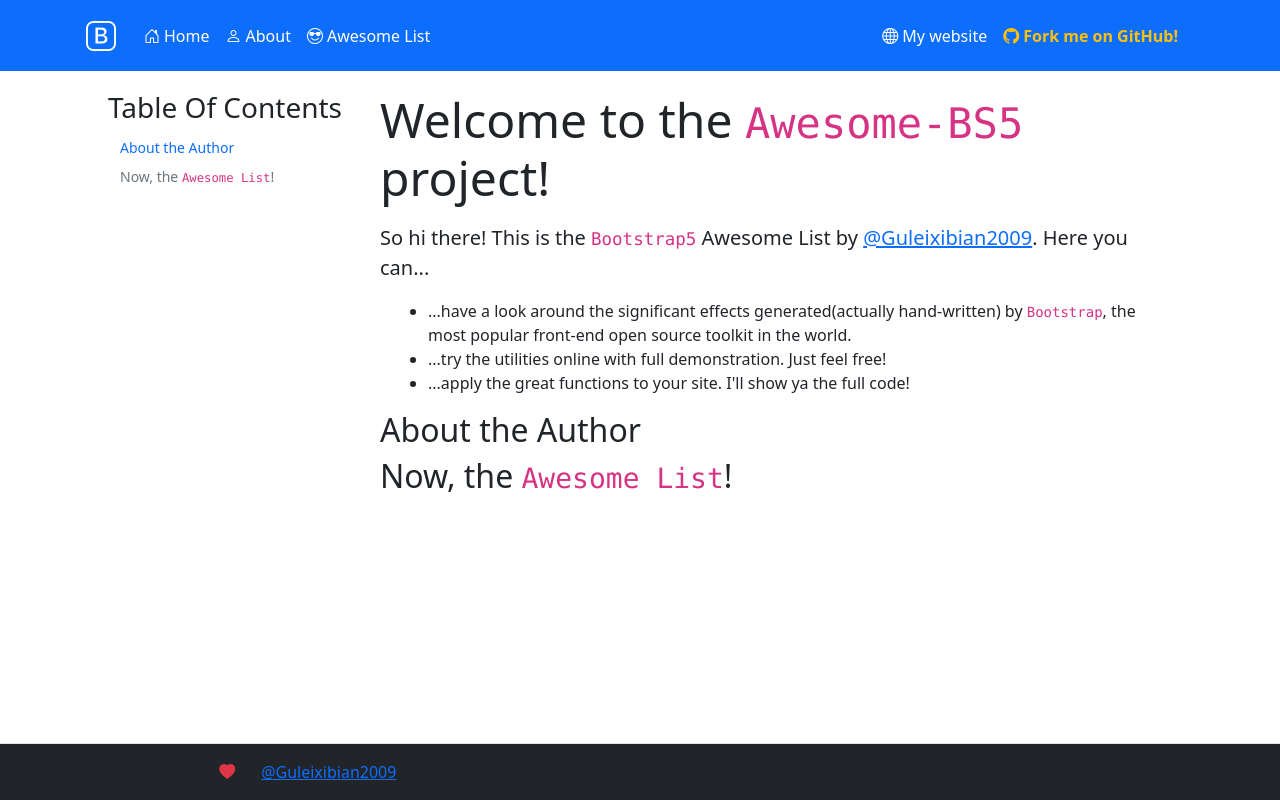
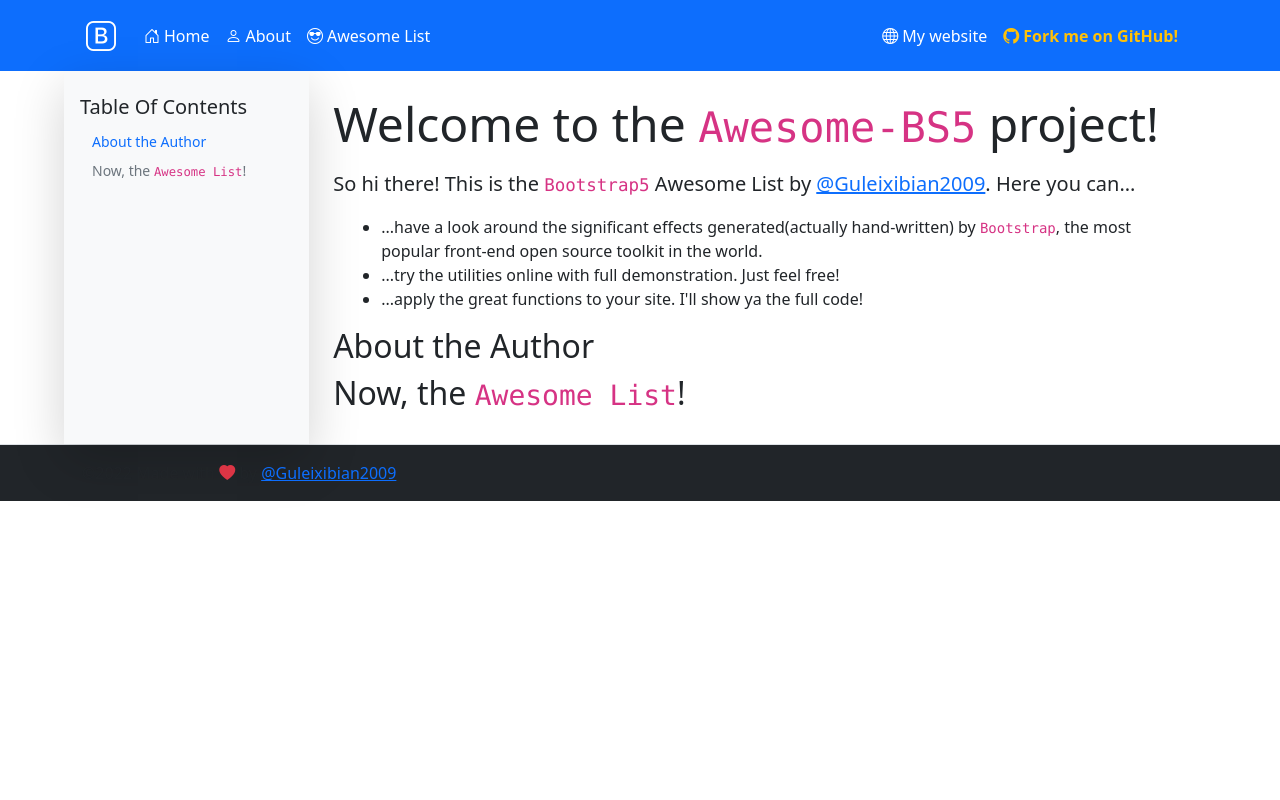
Before and after one commit to Guleixibian2009/awesome-bs5, a plain HTML site: page index.html in a window 1280 px wide. Drawn offline with nearby package versions, Linux system fonts and the light colour scheme; some packages are replaced by stand-ins of ours; a script that the page names is missing.

Commit message:
Update styles

```diff
--- a/assets/TOC.js
+++ b/assets/TOC.js
@@ -12,7 +12,7 @@ $(document).ready(function(){
         }
     }
     //Next turn them into <li> and give them correct classes
-    var OutputList = `<h3>Table Of Contents</h3><ul id="TOC" class="list-unstyled">`
+    var OutputList = `<h3 class="lead mx-auto">Table Of Contents</h3><ul id="TOC" class="list-unstyled">`
     HeadingList.forEach(el => {
         if (el.nodeName == "H2"){
             var outputClass = "ps-2";
--- a/index.html
+++ b/index.html
@@ -13,10 +13,10 @@
         <script src="https://cdn.jsdelivr.net/npm/jquery.scrollto@2/jquery.scrollTo.min.js"></script>
         <script src="../awesome-bs5/assets/TOC.js"></script>
 
-        <title>Bootstrap Cheatsheet!</title>
+        <title>Awesome-BS5</title>
     </head>
     <body>
-        <header class="container-fluid bg-primary text-white fixed-top">
+        <header class="container-fluid bg-primary text-white" style="z-index: 10000;">
             <nav class="navbar navbar-expand-md">
                 <div class="container-md">
                     <a class="navbar-brand" href="https://getbootstrap.com/" target="_blank">
@@ -31,10 +31,10 @@
                                 <a class="nav-link text-white" href="#home"><i class="bi bi-house-door pe-1"></i>Home</a>
                             </li>
                             <li class="nav-item">
-                                <a class="nav-link text-white" href="#about"><i class="bi bi-person pe-1"></i>About</a>
+                                <a class="nav-link text-white" href="#About the Author"><i class="bi bi-person pe-1"></i>About</a>
                             </li>
                             <li class="nav-item me-md-auto">
-                                <a class="nav-link text-white" href="#awesome"><i class="bi bi-emoji-sunglasses pe-1"></i>Awesome List</a>
+                                <a class="nav-link text-white" href="#Now, the Awesome List!"><i class="bi bi-emoji-sunglasses pe-1"></i>Awesome List</a>
                             </li>
                             <hr class="d-md-none text-white" />
                             <li class="nav-item">
@@ -49,11 +49,12 @@
             </nav>
         </header>
 
-        <main class="row mx-1 mx-md-5 px-1 px-md-5 container-md-fluid overflow-visible" style="margin-top: 91px; margin-bottom: 77px;">
-            <nav class="position-sticky top-0 col-md-3 d-none d-md-block" id="TOC">
+        <main class="d-md-flex flex-md-row align-items-stretch mx-1 mx-md-5 px-1 px-md-3 container-md-fluid">
+            <nav class="d-none d-md-block bg-light border-end border-light shadow-lg px-3 py-4 order-1" style="width: 325.33px !important;" id="TOC">
                 <!-- Table Of Contents goes here -->
             </nav>
-            <div class="col-md-9" id="Main">
+            <div class="p-4 flex-grow-1 order-2" id="Main">
+                <section id="intro">
                     <p class="display-5" id="home">Welcome to the <code>Awesome-BS5</code> project!</p>
                     <p class="lead fw-normal mt-2">So hi there! This is the <code>Bootstrap5</code> Awesome List by <a href="https://github.com/guleixibian2009/" target="_blank">@Guleixibian2009</a>. Here you can...</p>
                     <ul class="ps-5">
@@ -61,12 +62,17 @@
                         <li>...try the utilities online with full demonstration. Just feel free!</li>
                         <li>...apply the great functions to your site. I'll show ya the full code!</li>
                     </ul>
-                <h2>About the Author</h2>
-                <h2>Now, the <code>Awesome List</code>!</h2>
+                </section>
+                <section id="author">
+                    <h2 id="about">About the Author</h2>
+                </section>
+                <section id="awesome list">
+                    <h2 id="awesome">Now, the <code>Awesome List</code>!</h2>
+                </section>
             </div>
         </main>
 
-        <footer class="container-fluid py-3 border-top fixed-bottom bg-dark">
+        <footer class="container-fluid py-3 border-top bg-dark">
             <div class="container-md">
                 <div>
                     <span class="text-muted">&copy;2022 Made with <i class="bi bi-heart-fill text-danger"></i> by <a href="https://github.com/guleixibian2009/" target="_blank">@Guleixibian2009</a></span>
```
Lines whose indentation alone changed are shown as unchanged.
